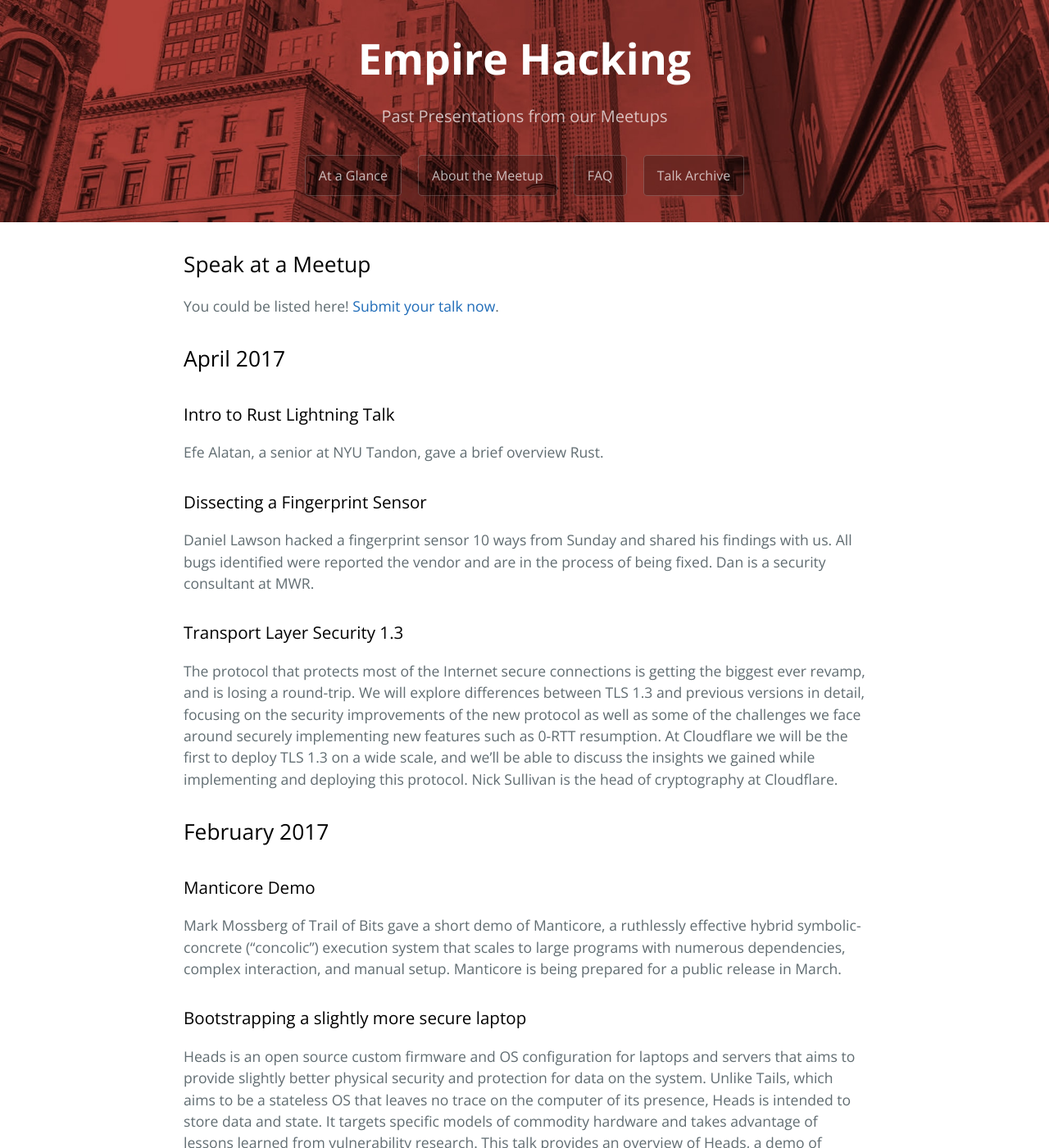
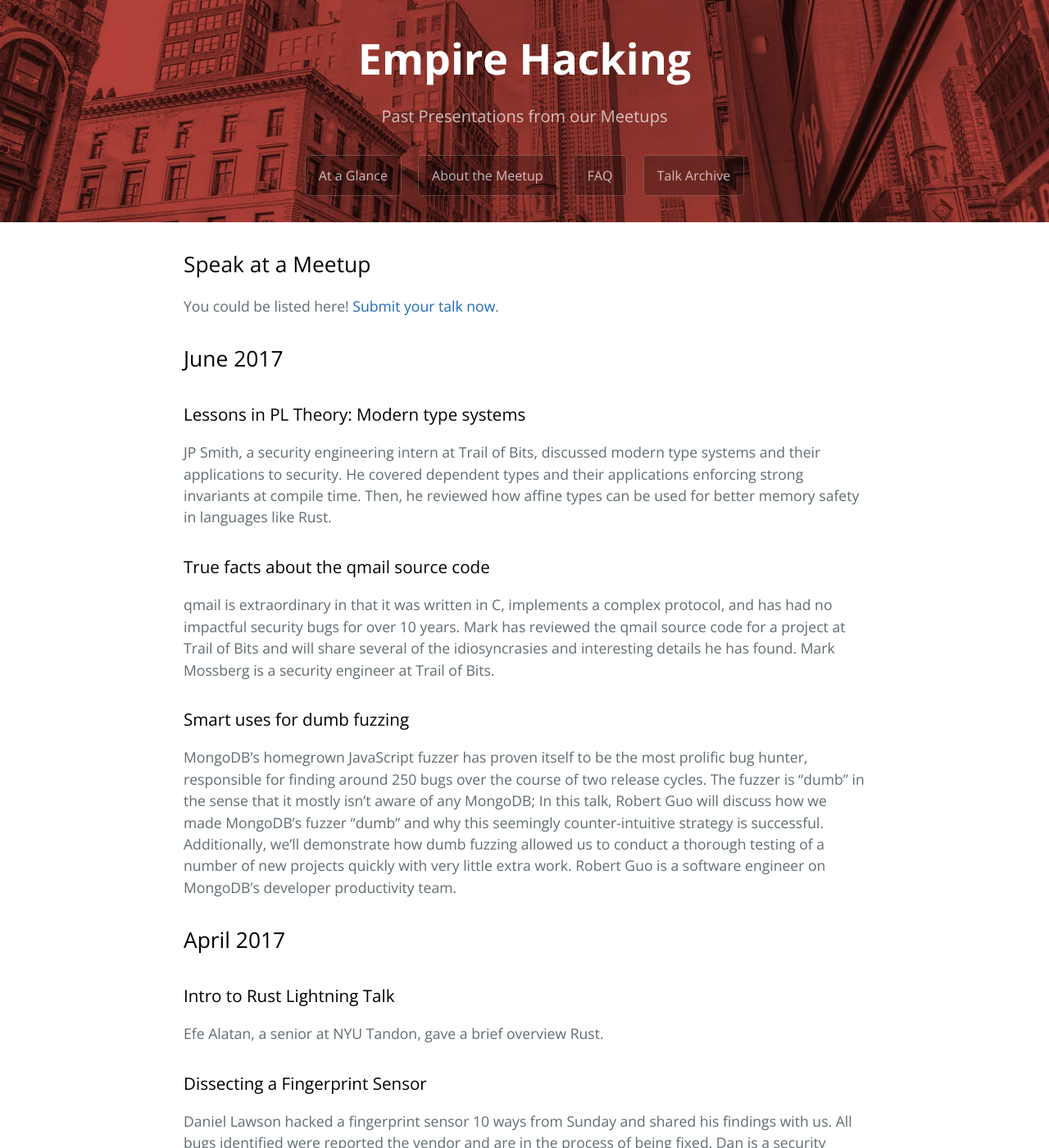
Before and after one commit to trailofbits/empirehacking.nyc, a Jekyll site: the page built from archive.md, in a window 1280 px wide and 1400 px high. Shown: the whole window at 82% size. Built offline with Jekyll 4.4.1, drawn with Linux system fonts in a browser that asks for light colours; comment, search, counter and statistics services are not loaded.

Commit message:
Create archive.md

```diff
--- a/archive.md
+++ b/archive.md
@@ -8,6 +8,17 @@ permalink: /archive/
 ## Speak at a Meetup
 
 You could be listed here! [Submit your talk now](/about/#speak-at-a-meetup).
+
+## June 2017
+
+### Lessons in PL Theory: Modern type systems
+JP Smith, a security engineering intern at Trail of Bits, discussed modern type systems and their applications to security. He covered dependent types and their applications enforcing strong invariants at compile time. Then, he reviewed how affine types can be used for better memory safety in languages like Rust.
+
+### True facts about the qmail source code
+qmail is extraordinary in that it was written in C, implements a complex protocol, and has had no impactful security bugs for over 10 years. Mark has reviewed the qmail source code for a project at Trail of Bits and will share several of the idiosyncrasies and interesting details he has found. Mark Mossberg is a security engineer at Trail of Bits.
+
+### Smart uses for dumb fuzzing
+MongoDB's homegrown JavaScript fuzzer has proven itself to be the most prolific bug hunter, responsible for finding around 250 bugs over the course of two release cycles. The fuzzer is "dumb" in the sense that it mostly isn't aware of any MongoDB; In this talk, Robert Guo will discuss how we made MongoDB's fuzzer "dumb" and why this seemingly counter-intuitive strategy is successful. Additionally, we'll demonstrate how dumb fuzzing allowed us to conduct a thorough testing of a number of new projects quickly with very little extra work.  Robert Guo is a software engineer on MongoDB's developer productivity team.
 
 ## April 2017
 
```
